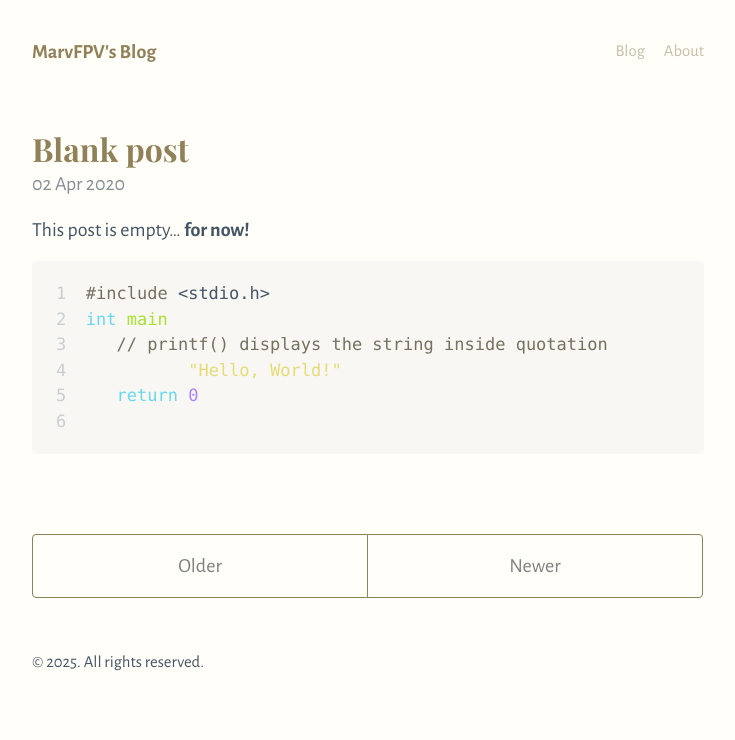
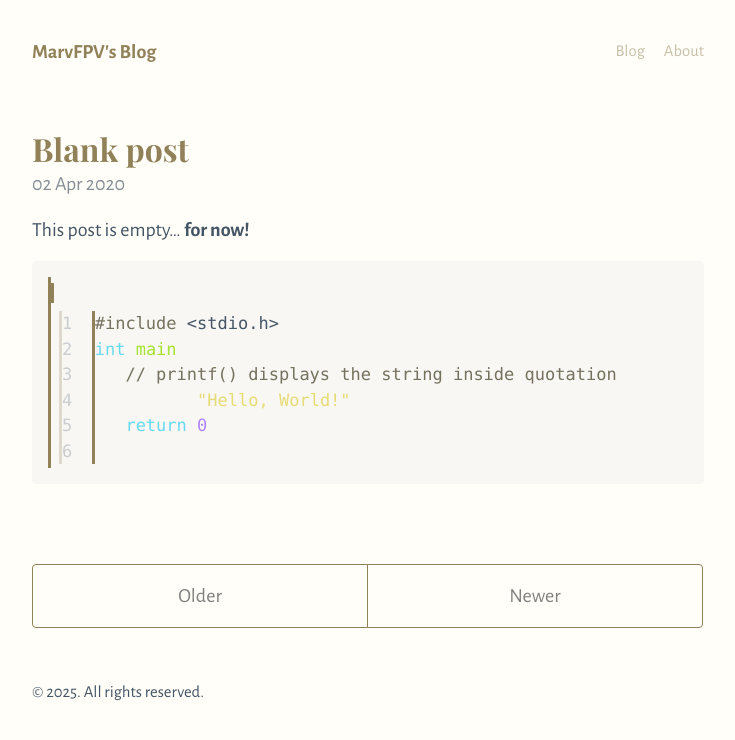
Before and after one commit to MarvFPV/MarvFPV.github.io, a Jekyll site: the page built from index.html, in a window 1280 px wide. Shown: the top 740 px of the page, without its empty margins (272-1007 px from the left). Built offline with Jekyll 4.4.1, drawn with Linux system fonts in a browser that asks for light colours; the list of posts is cut into pages by our own code.

Commit message:
add code border

```diff
--- a/_sass/_code.scss
+++ b/_sass/_code.scss
@@ -6,6 +6,8 @@
 code,
 pre {
   font-family: var(--code-font);
+  border-left: solid;
+  border-color: var(--marv-brown);
 }
 
 code {
```
